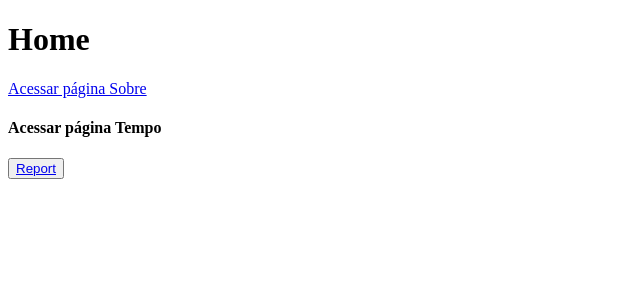
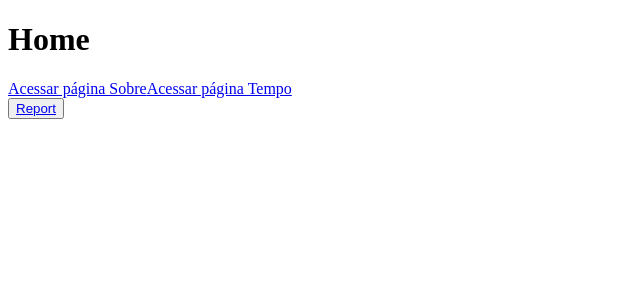
Before and after one commit to Thribs/ideia-unica, a Next.js app: page / in a window 1280 px wide. Shown: the top 300 px of the page, without its empty margins (0-640 px from the left). Built offline with nearby package versions, Linux system fonts and the light colour scheme.

Commit message:
testando Report

```diff
--- a/pages/index.js
+++ b/pages/index.js
@@ -9,7 +9,7 @@ function Home() {
             <a>Acessar página Sobre</a>
             </Link>
             <Link href="/tempo">
-            <h4>Acessar página Tempo</h4>
+            <a>Acessar página Tempo</a>
             </Link>
             <div>
             <button>
```
